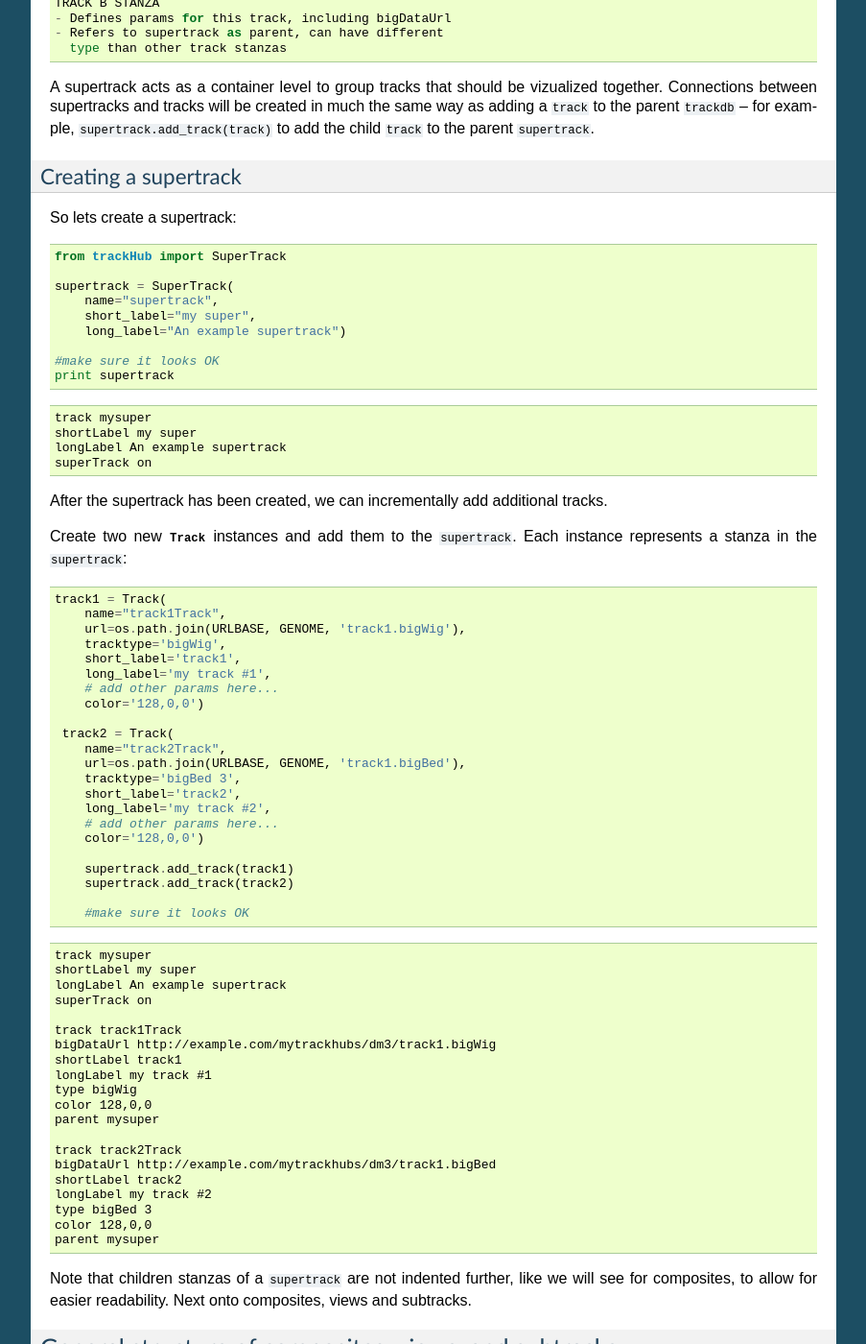
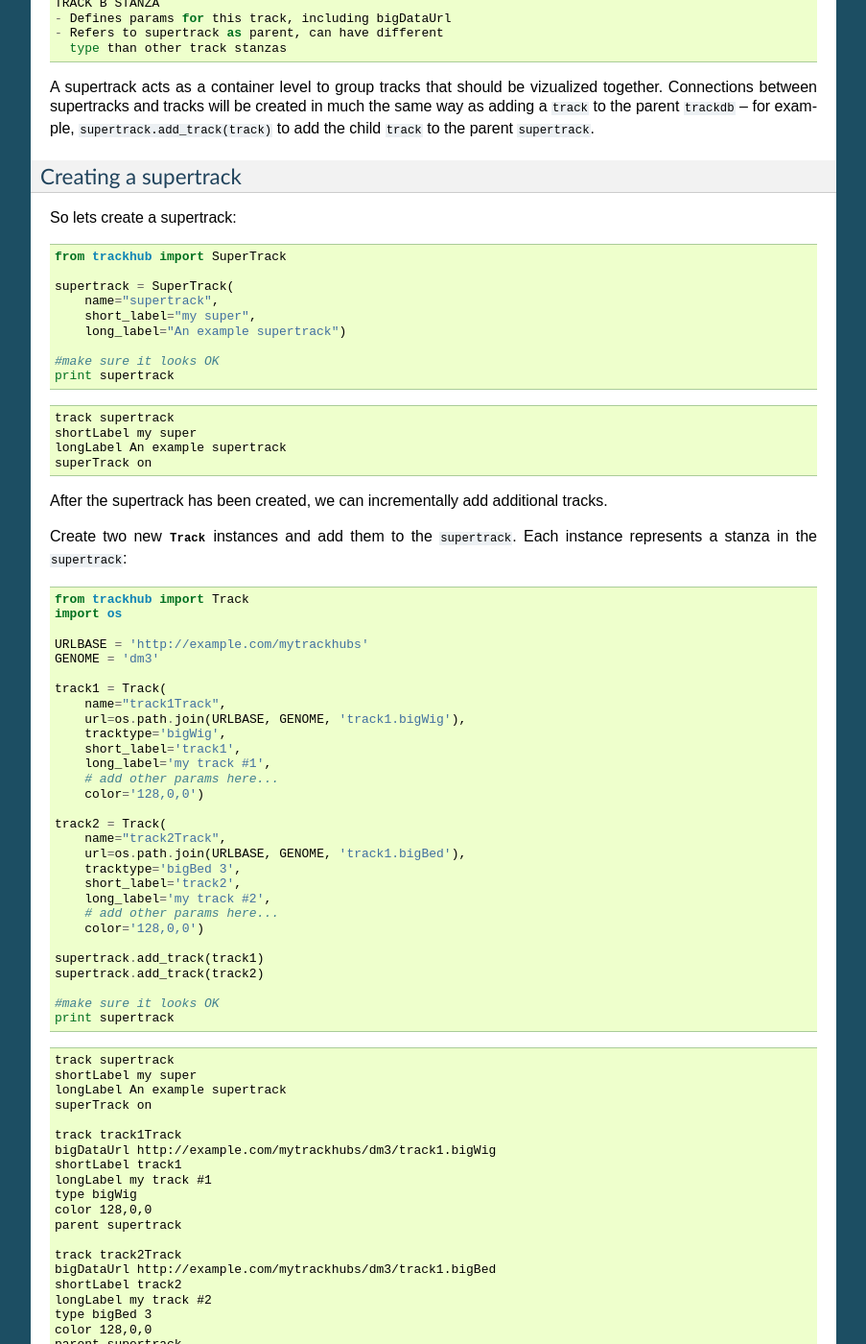
Before and after one commit to daler/trackhub, a Sphinx documentation site: the page built from doc/source/tutorial.rst, in a window 1280 px wide and 1400 px high, scrolled down 2456 px. Shown: the whole window at 96% size, without its empty margins (198-1101 px from the left). Built offline with Sphinx 7.4.7, drawn with Linux system fonts in a browser that asks for light colours.

Commit message:
Fixed typo's in the documentation that failed to make previously.

```diff
--- a/doc/source/quickstart.rst
+++ b/doc/source/quickstart.rst
@@ -216,7 +216,7 @@ Printing the ``trackdb`` again reflects the updates:
     :options: +NORMALIZE_WHITESPACE
 
     track track1Track
-    bigDataUrl http://example.com/mytrackhubs/dm3/track1.bigWig
+    bigDataUrl http://example.com/mytrackhubs/dm3/track1.bigBed
     shortLabel track1
     longLabel my track #1
     type bigBed 3
@@ -224,7 +224,7 @@ Printing the ``trackdb`` again reflects the updates:
     color 128,0,0
 
     track track2Track
-    bigDataUrl http://example.com/mytrackhubs/dm3/track2.bigWig
+    bigDataUrl http://example.com/mytrackhubs/dm3/track2.bigBed
     shortLabel track2
     longLabel my track #2
     type bigBed 3
--- a/doc/source/tutorial.rst
+++ b/doc/source/tutorial.rst
@@ -171,7 +171,7 @@ So lets create a supertrack:
 
 .. testcode::
 
-    from trackHub import SuperTrack
+    from trackhub import SuperTrack
 
     supertrack = SuperTrack(
         name="supertrack",
@@ -184,7 +184,7 @@ So lets create a supertrack:
 .. testoutput::
     :options: +REPORT_NDIFF
 
-    track mysuper
+    track supertrack
     shortLabel my super
     longLabel An example supertrack
     superTrack on
@@ -197,6 +197,12 @@ Each instance represents a stanza in the ``supertrack``:
 
 .. testcode::
 
+    from trackhub import Track
+    import os
+
+    URLBASE = 'http://example.com/mytrackhubs'
+    GENOME = 'dm3'
+
     track1 = Track(
         name="track1Track",
         url=os.path.join(URLBASE, GENOME, 'track1.bigWig'),
@@ -206,7 +212,7 @@ Each instance represents a stanza in the ``supertrack``:
         # add other params here...
         color='128,0,0')
 
-     track2 = Track(
+    track2 = Track(
         name="track2Track",
         url=os.path.join(URLBASE, GENOME, 'track1.bigBed'),
         tracktype='bigBed 3',
@@ -215,15 +221,16 @@ Each instance represents a stanza in the ``supertrack``:
         # add other params here...
         color='128,0,0')
 
-        supertrack.add_track(track1)
-        supertrack.add_track(track2)
+    supertrack.add_track(track1)
+    supertrack.add_track(track2)
 
-        #make sure it looks OK
+    #make sure it looks OK
+    print supertrack
 
 .. testoutput::
     :options: +REPORT_NDIFF
 
-    track mysuper
+    track supertrack
     shortLabel my super
     longLabel An example supertrack
     superTrack on
@@ -234,7 +241,7 @@ Each instance represents a stanza in the ``supertrack``:
     longLabel my track #1
     type bigWig
     color 128,0,0
-    parent mysuper
+    parent supertrack
 
     track track2Track
     bigDataUrl http://example.com/mytrackhubs/dm3/track1.bigBed
@@ -242,7 +249,7 @@ Each instance represents a stanza in the ``supertrack``:
     longLabel my track #2
     type bigBed 3
     color 128,0,0
-    parent mysuper
+    parent supertrack
 
 Note that children stanzas of a ``supertrack`` are not indented
 further, like we will see for composites, to allow
```
